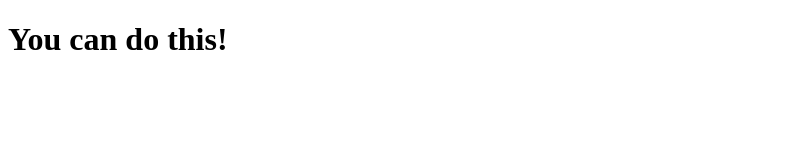
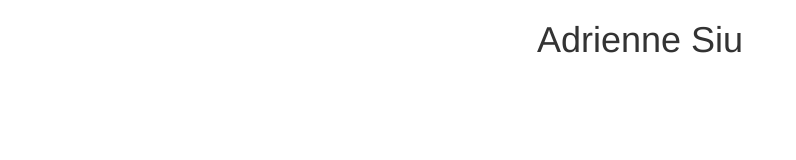
Before and after one commit to adriepsiu/adriennesiu.github.io, a plain HTML site: page index.html in a window 1280 px wide. Shown: the whole page, without its empty margins (0-796 px from the left). Drawn offline with nearby package versions, Linux system fonts and the light colour scheme.

Commit message:
Update index.html

```diff
--- a/index.html
+++ b/index.html
@@ -1,9 +1,19 @@
 <!DOCTYPE html>
 <html>
 <head>
-	<title>Ollie Bike Sharing</title>
+  <title>Adrienne Siu Resume</title>
+  <meta charset="utf-8"/>
+  <link rel="stylesheet" href="style.css" type="text/css"/>
+  <link href="https://maxcdn.bootstrapcdn.com/bootstrap/3.3.6/css/bootstrap.min.css" rel="stylesheet" type= "text/css"/>
 </head>
+
 <body>
-	<h1>You can do this!</h1>
+  <header class="container">
+    <div class="row">
+    <div class="row text-center">
+      <h1 class="container">Adrienne Siu</h1>
+      <nav class="text center"></nav>
+    </div>
+    </div>
 </body>
 </html>
```
